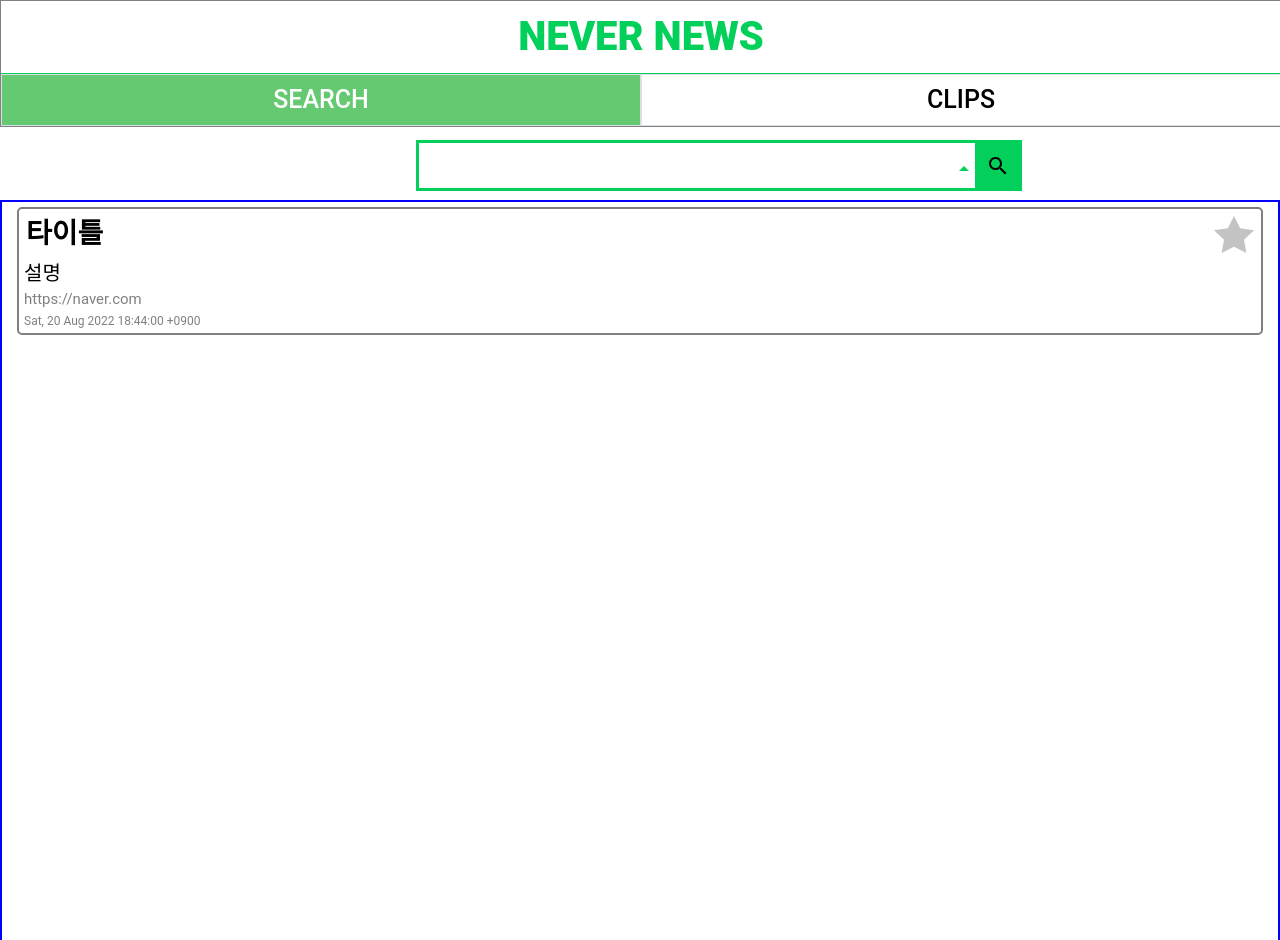
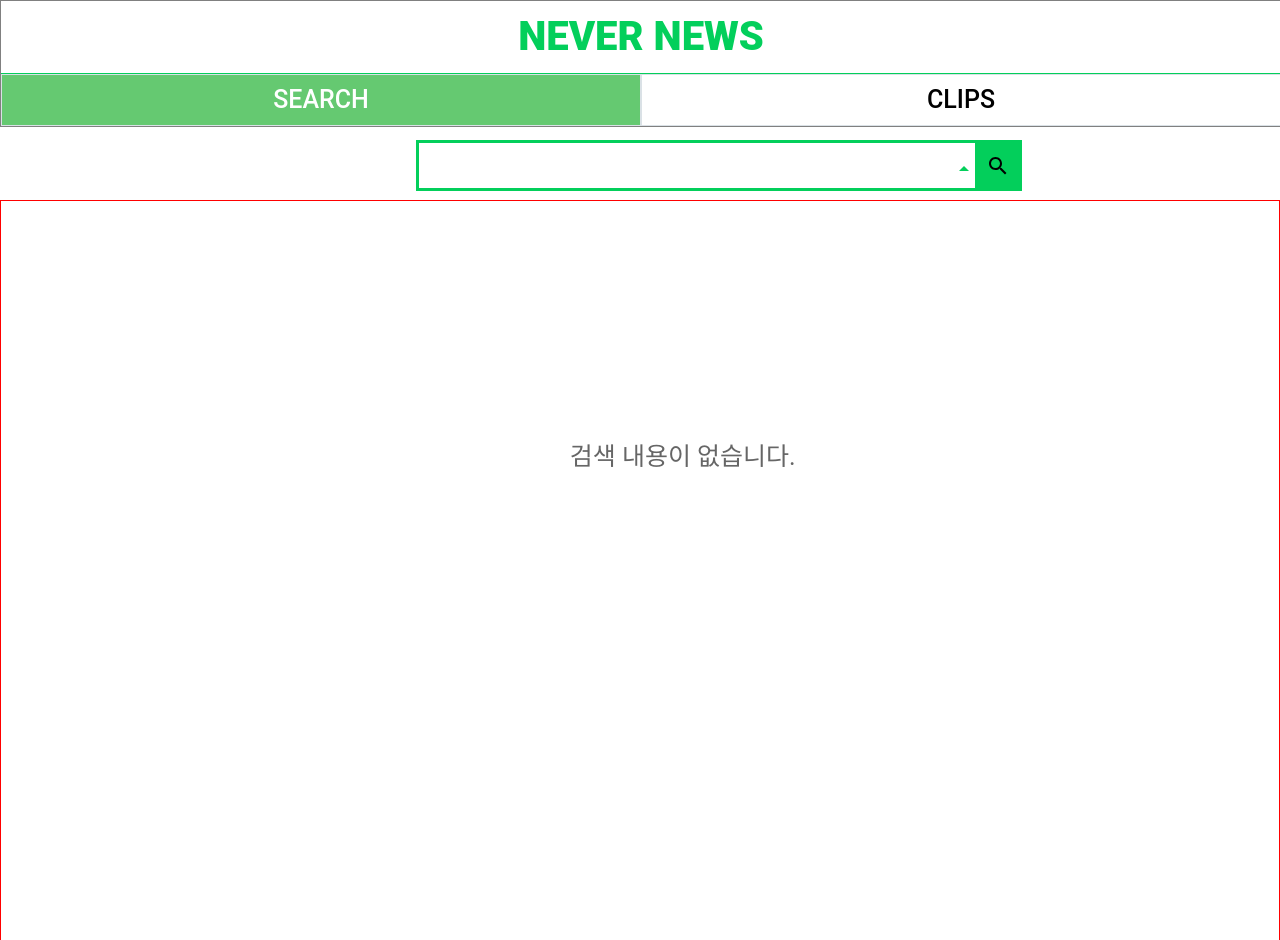
Before and after one commit to SejuneOh/News_Page, a React (Vite) app in the folder newsClient/: page / in a window 1280 px wide. After the commit the page ends 800 px from the top, so only its background shows below. Built offline with nearby package versions, Linux system fonts and the light colour scheme.

Commit message:
feat: root tag  delete  scroll bar

```diff
--- a/newsClient/src/components/NewsCard.tsx
+++ b/newsClient/src/components/NewsCard.tsx
@@ -6,6 +6,18 @@ import startIcon from "../assets/star.svg";
 type NewsItem = {
   newsItem: NewsModel;
 };
+
+function funcTransDate(date: string): string {
+  const newDate = new Date(date);
+  const year = newDate.getFullYear();
+  const month = newDate.getMonth() + 1;
+  const day = newDate.getDate() + 2;
+  const time = `${newDate.getHours()}:${newDate.getMinutes()}`;
+
+  const result = `${year}/${month}/${day} ${time}`;
+
+  return result;
+}
 
 export default function NewsCard({ newsItem }: NewsItem): React.ReactElement {
   const [clip, setClip] = useState(false);
@@ -21,6 +33,10 @@ export default function NewsCard({ newsItem }: NewsItem): React.ReactElement {
       setColor("#C4C3C3");
     }
   };
+
+  useEffect(() => {
+    funcTransDate(newsItem.pubDate);
+  }, []);
 
   return (
     <NewsCardStyle>
@@ -50,7 +66,7 @@ export default function NewsCard({ newsItem }: NewsItem): React.ReactElement {
       </div>
       <span className="description">{newsItem.description}</span>
       <span className="link">{newsItem.link}</span>
-      <span className="date">{newsItem.pubDate}</span>
+      <span className="date">{funcTransDate(newsItem.pubDate)}</span>
     </NewsCardStyle>
   );
 }
--- a/newsClient/src/components/NewsList.tsx
+++ b/newsClient/src/components/NewsList.tsx
@@ -50,27 +50,14 @@ export default function NewsList() {
     <h1>Error</h1>;
   }
 
-  // test
-  const tmpData: NewsModel = {
-    title: "타이틀",
-    originallink: "https://naver.com",
-    link: "https://naver.com",
-    description: "설명",
-    pubDate: "Sat, 20 Aug 2022 18:44:00 +0900",
-  };
-
   // 조건부 렌더링
   return (
     <Container>
-      <NewsCard newsItem={tmpData}></NewsCard>
-
-      {/* {data ? (
+      {data ? (
         <div>
-          <span>{data.searchNews.display}</span>
-          <span>{data.searchNews.total}</span>
           <ul>
             {data.searchNews.items.map((item: any, idx: number) => (
-              <li key={idx}>{item.title}</li>
+              <NewsCard newsItem={item}></NewsCard>
             ))}
           </ul>
         </div>
@@ -78,7 +65,7 @@ export default function NewsList() {
         <DefaultDiv>
           <span className="alert">검색 내용이 없습니다.</span>
         </DefaultDiv>
-      )} */}
+      )}
     </Container>
   );
 }
--- a/newsClient/src/routes/searchPage.tsx
+++ b/newsClient/src/routes/searchPage.tsx
@@ -5,7 +5,6 @@ import SearchBar from "../components/SearchBar";
 const Container = styled.div`
   position: relative;
   top: 140px;
-  height: 100vh;
 `;
 
 export default function searchPage() {
--- a/newsClient/src/styles/newsListStyle.ts
+++ b/newsClient/src/styles/newsListStyle.ts
@@ -3,10 +3,11 @@ import styled from "styled-components";
 export const Container = styled.section`
   position: fixed;
   top: 200px;
-  border: 2px solid blue;
+  /* border: 2px solid blue; */
   width: 100%;
   height: 100%;
   box-sizing: border-box;
+  overflow: scroll;
 `;
 
 export const DefaultDiv = styled.div`
```
